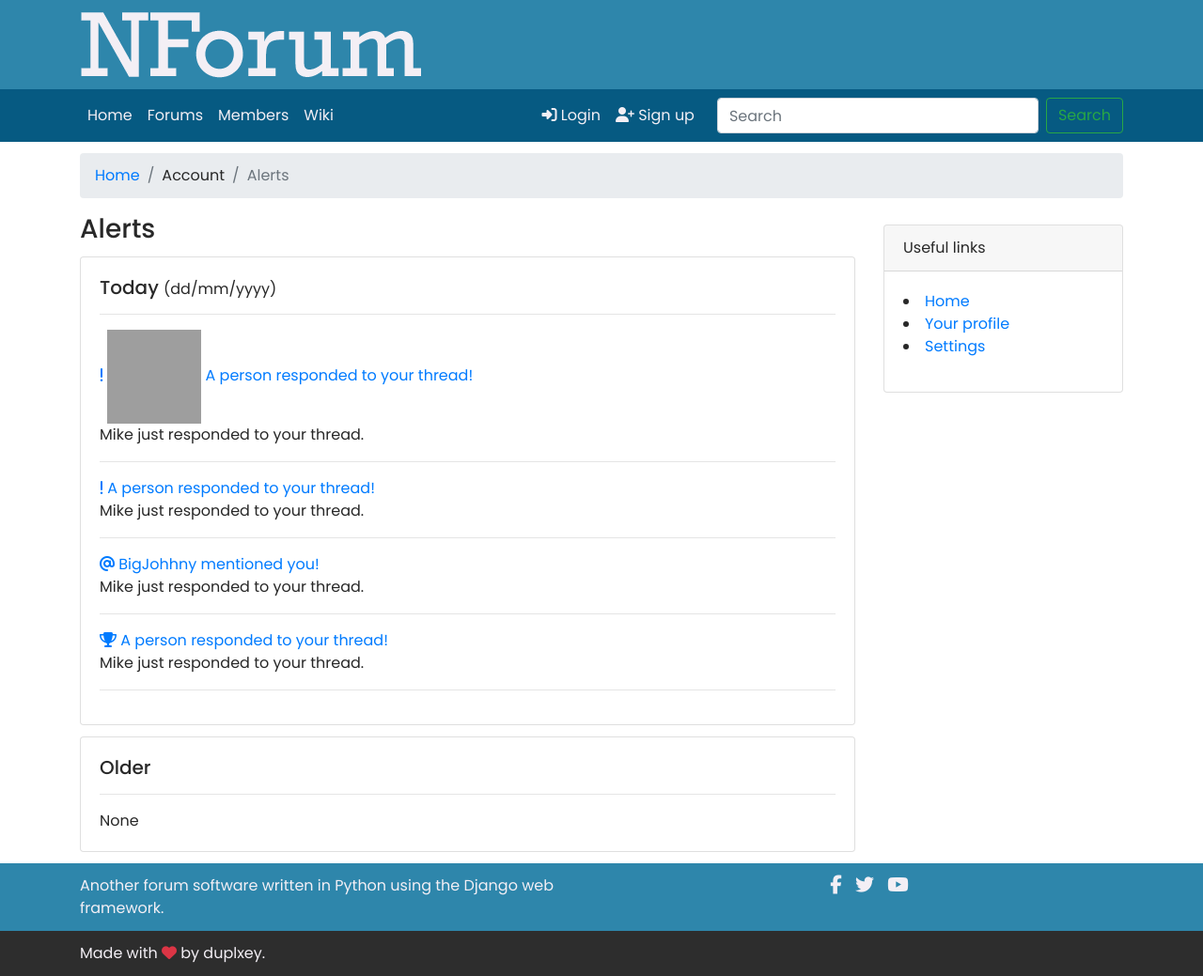
After one commit to duplxey/NForum, a Django app: page /accounts/alert/ in a window 1280 px wide. The commit adds this page. Shown: the whole page at 94% size. Run offline with Django 3.2, Linux system fonts and the light colour scheme; some libraries are stand-ins or nearby versions; grey boxes are pictures that could not be loaded.

Commit message:
Started working on alerts (added simple representation + designed the models

```diff
--- a/accounts/admin.py
+++ b/accounts/admin.py
@@ -1,4 +1,6 @@
 from django.contrib import admin
-from accounts.models import Profile
+from accounts.models import Profile, Alert, AlertType
 
 admin.site.register(Profile)
+admin.site.register(AlertType)
+admin.site.register(Alert)
--- /dev/null
+++ b/accounts/templates/accounts/alert.html
@@ -0,0 +1,58 @@
+{% extends "layout/default.html" %}
+
+{% load static %}
+{% load account_filters %}
+
+{% block content %}
+	<div class="container">
+		<nav aria-label="breadcrumb">
+			<ol class="breadcrumb">
+				<li class="breadcrumb-item"><a href="{% url "home-index" %}">Home</a></li>
+				<li class="breadcrumb-item" aria-current="page">Account</li>
+				<li class="breadcrumb-item active" aria-current="page">Alerts</li>
+			</ol>
+		</nav>
+		<div class="row">
+			<div class="col-12 col-md-9">
+                <h3>Alerts</h3>
+				<div class="card">
+					<div class="card-body">
+                        <h5>Today <small>(dd/mm/yyyy)</small></h5>
+                        <hr>
+                            <div>
+                                <a href="#"><i class="fas fa-exclamation"></i>
+                                <img src="#" class="img-fluid avatar" alt="#'s avatar">
+                                A person responded to your thread!</a><br>Mike just responded to your thread.
+                            </div>
+                        <hr>
+                            <a href="#"><i class="fas fa-exclamation"></i> A person responded to your thread!</a><br>Mike just responded to your thread.
+                        <hr>
+                            <a href="#"><i class="fas fa-at"></i> BigJohhny mentioned you!</a><br>Mike just responded to your thread.
+                        <hr>
+                            <a href="#"><i class="fas fa-trophy"></i> A person responded to your thread!</a><br>Mike just responded to your thread.
+                        <hr>
+					</div>
+				</div>
+                <div class="card">
+					<div class="card-body">
+                        <h5>Older</h5>
+                        <hr>
+                        None
+					</div>
+				</div>
+			</div>
+			<div class="col-12 col-md-3">
+				<div class="card">
+					<div class="card-header">Useful links</div>
+					<div class="card-body">
+						<ul>
+                            <li><a href="{% url "accounts-home" %}">Home</a></li>
+							<li><a href="{% url "accounts-profile" username=user.username %}">Your profile</a></li>
+							<li><a href="{% url "accounts-settings" %}">Settings</a></li>
+						</ul>
+					</div>
+				</div>
+			</div>
+		</div>
+	</div>
+{% endblock %}
--- a/accounts/urls.py
+++ b/accounts/urls.py
@@ -11,5 +11,6 @@ urlpatterns = [
 
     path('home/', views.home_view, name='accounts-home'),
     path('profile/<str:username>/', views.profile_specific_view, name='accounts-profile'),
+    path('alert/', views.alert_view, name='accounts-alert'),
     path('settings', views.settings_view, name='accounts-settings'),
 ]
--- a/accounts/views.py
+++ b/accounts/views.py
@@ -125,3 +125,7 @@ def settings_view(request):
     else:
         form = SettingsForm(initial={'description': profile.description, 'avatar': profile.avatar})
         return render(request, 'accounts/settings.html', {'form': form})
+
+
+def alert_view(request):
+    return render(request, 'accounts/alert.html')
--- a/templates/components/header.html
+++ b/templates/components/header.html
@@ -41,6 +41,9 @@
 									<a class="dropdown-item" href="{% url "accounts-logout" %}">Logout</a>
 								</div>
 							</li>
+                            <li class="nav-item">
+						        <a class="nav-link" href="{% url 'accounts-alert' %}"><span class="text-warning"><i class="fas fa-bell"></i><sup style="padding: 1px 3px;">3</sup></span></a>
+					        </li>
 						{% else %}
 							<li class="nav-item">
 								<a class="nav-link" href="{% url 'accounts-login' %}"><i class="fas fa-sign-in-alt"></i> Login</a>
```
Also changed, not shown: accounts/models.py (+20 -1 lines), accounts/migrations/0004_alert_alerttype.py (added).
